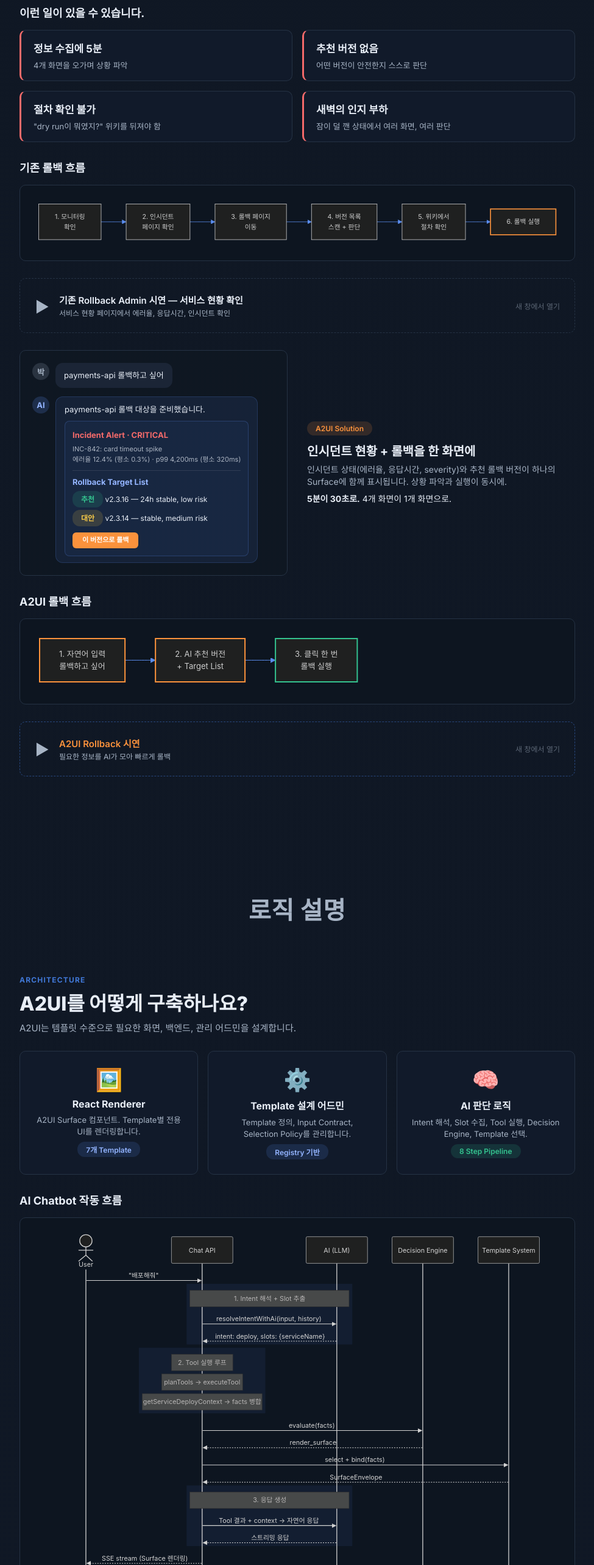
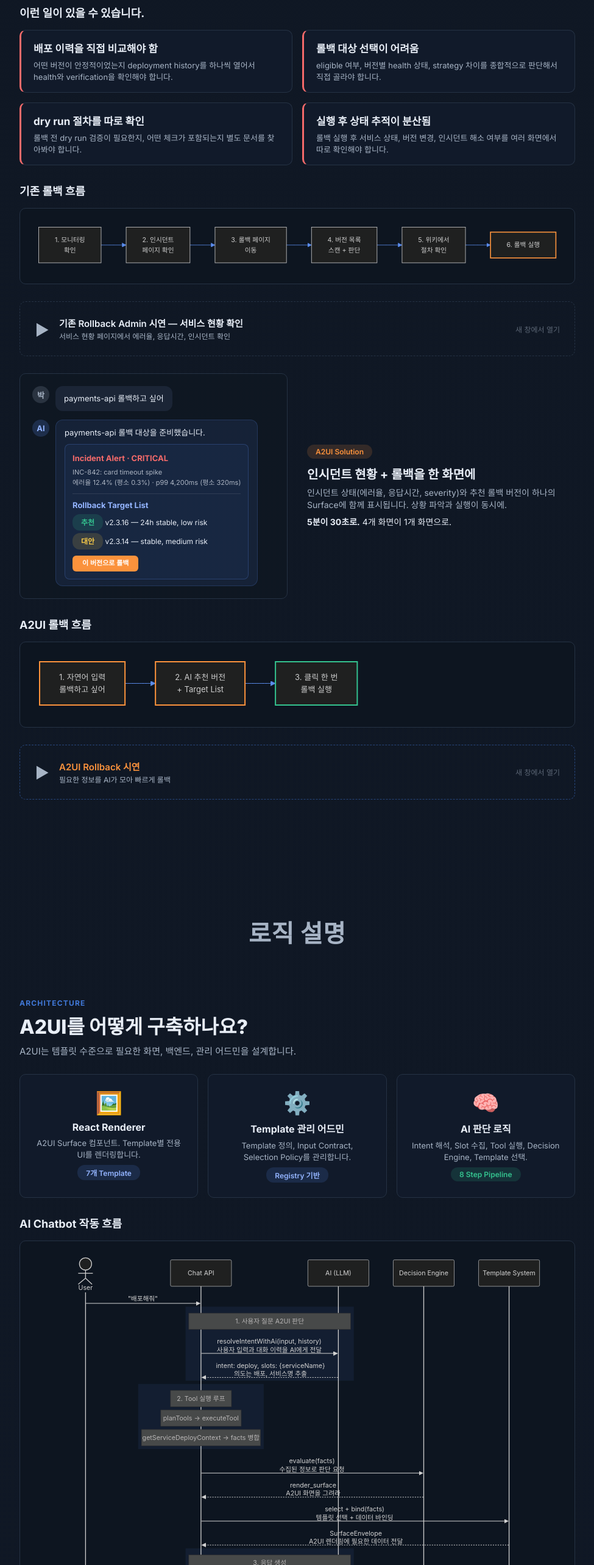
Before and after one commit to tahooki/a2ui-poc-rt-new-3, a Next.js app: page /story in a window 1280 px wide. Shown: the part 6277-8843 px from the top of the page at 61% size, without its empty margins (268-1243 px from the left). Built offline with nearby package versions, Linux system fonts and the light colour scheme.

Commit message:
feat: update StoryPage content to enhance clarity and detail in rollback flow descriptions

```diff
--- a/src/devops-console/pages/story-page.tsx
+++ b/src/devops-console/pages/story-page.tsx
@@ -277,10 +277,10 @@ export function StoryPage() {
 
           <h3 className={s.flowTitle}>이런 일이 있을 수 있습니다.</h3>
           <div className={s.grid2}>
-            <div className={s.painCard}><h4>정보 수집에 5분</h4><p>4개 화면을 오가며 상황 파악</p></div>
-            <div className={s.painCard}><h4>추천 버전 없음</h4><p>어떤 버전이 안전한지 스스로 판단</p></div>
-            <div className={s.painCard}><h4>절차 확인 불가</h4><p>&quot;dry run이 뭐였지?&quot; 위키를 뒤져야 함</p></div>
-            <div className={s.painCard}><h4>새벽의 인지 부하</h4><p>잠이 덜 깬 상태에서 여러 화면, 여러 판단</p></div>
+            <div className={s.painCard}><h4>배포 이력을 직접 비교해야 함</h4><p>어떤 버전이 안정적이었는지 deployment history를 하나씩 열어서 health와 verification을 확인해야 합니다.</p></div>
+            <div className={s.painCard}><h4>롤백 대상 선택이 어려움</h4><p>eligible 여부, 버전별 health 상태, strategy 차이를 종합적으로 판단해서 직접 골라야 합니다.</p></div>
+            <div className={s.painCard}><h4>dry run 절차를 따로 확인</h4><p>롤백 전 dry run 검증이 필요한지, 어떤 체크가 포함되는지 별도 문서를 찾아봐야 합니다.</p></div>
+            <div className={s.painCard}><h4>실행 후 상태 추적이 분산됨</h4><p>롤백 실행 후 서비스 상태, 버전 변경, 인시던트 해소 여부를 여러 화면에서 따로 확인해야 합니다.</p></div>
           </div>
 
           <h3 className={s.flowTitle}>기존 롤백 흐름</h3>
@@ -357,7 +357,7 @@ export function StoryPage() {
           <p className={s.sectionDesc}>A2UI는 템플릿 수준으로 필요한 화면, 백엔드, 관리 어드민을 설계합니다.</p>
           <div className={s.grid3}>
             <div className={s.archBox}><div style={{ fontSize: 36, marginBottom: 8 }}>🖼️</div><h4>React Renderer</h4><p>A2UI Surface 컴포넌트. Template별 전용 UI를 렌더링합니다.</p><span className={`${s.badge} ${s.badgeBlue}`} style={{ marginTop: 8 }}>7개 Template</span></div>
-            <div className={s.archBox}><div style={{ fontSize: 36, marginBottom: 8 }}>⚙️</div><h4>Template 설계 어드민</h4><p>Template 정의, Input Contract, Selection Policy를 관리합니다.</p><span className={`${s.badge} ${s.badgeBlue}`} style={{ marginTop: 8 }}>Registry 기반</span></div>
+            <div className={s.archBox}><div style={{ fontSize: 36, marginBottom: 8 }}>⚙️</div><h4>Template 관리 어드민</h4><p>Template 정의, Input Contract, Selection Policy를 관리합니다.</p><span className={`${s.badge} ${s.badgeBlue}`} style={{ marginTop: 8 }}>Registry 기반</span></div>
             <div className={s.archBox}><div style={{ fontSize: 36, marginBottom: 8 }}>🧠</div><h4>AI 판단 로직</h4><p>Intent 해석, Slot 수집, Tool 실행, Decision Engine, Template 선택.</p><span className={`${s.badge} ${s.badgeGreen}`} style={{ marginTop: 8 }}>8 Step Pipeline</span></div>
           </div>
 
@@ -370,19 +370,19 @@ export function StoryPage() {
     participant Tpl as Template System
     User->>Orch: "배포해줘"
     rect rgba(91,141,238,0.08)
-    Note over Orch,LLM: 1. Intent 해석 + Slot 추출
-    Orch->>LLM: resolveIntentWithAi(input, history)
-    LLM-->>Orch: intent: deploy, slots: {serviceName}
+    Note over Orch,LLM: 1. 사용자 질문 A2UI 판단
+    Orch->>LLM: resolveIntentWithAi(input, history)<br/>사용자 입력과 대화 이력을 AI에게 전달
+    LLM-->>Orch: intent: deploy, slots: {serviceName}<br/>의도는 배포, 서비스명 추출
     end
     rect rgba(91,141,238,0.08)
     Note over Orch: 2. Tool 실행 루프
     Note over Orch: planTools → executeTool
     Note over Orch: getServiceDeployContext → facts 병합
     end
-    Orch->>Dec: evaluate(facts)
-    Dec-->>Orch: render_surface
-    Orch->>Tpl: select + bind(facts)
-    Tpl-->>Orch: SurfaceEnvelope
+    Orch->>Dec: evaluate(facts)<br/>수집된 정보로 판단 요청
+    Dec-->>Orch: render_surface<br/>A2UI 화면을 그려라
+    Orch->>Tpl: select + bind(facts)<br/>템플릿 선택 + 데이터 바인딩
+    Tpl-->>Orch: SurfaceEnvelope<br/>A2UI 렌더링에 필요한 데이터 전달
     rect rgba(91,141,238,0.08)
     Note over Orch,LLM: 3. 응답 생성
     Orch->>LLM: Tool 결과 + context → 자연어 응답
@@ -393,25 +393,25 @@ export function StoryPage() {
           <div className={s.grid3} style={{ marginTop: '2rem' }}>
             <div className={s.valueCard}>
               <h4>AI (LLM)</h4>
-              <p>사용자 발화에서 의도(Intent)와 필요한 파라미터(Slot)를 추출하고, 최종 결과를 자연어로 정리하여 응답을 생성합니다.</p>
+              <p>사용자가 무엇을 원하는지 파악하고, A2UI 화면을 그려야 하는지 판단합니다. 최종 결과도 자연어로 정리해줍니다.</p>
             </div>
             <div className={s.valueCard}>
               <h4>Decision Engine</h4>
-              <p>수집된 Slot과 Tool 실행 결과(facts)를 평가하여, UI를 렌더링할지(render_surface) 추가 질문을 할지(ask_followup) 판단합니다.</p>
+              <p>AI가 아닌 규칙 기반 로직으로, 필요한 정보가 다 모였는지 체크합니다. 부족하면 되묻고, 충분하면 화면을 그립니다.</p>
             </div>
             <div className={s.valueCard}>
               <h4>Template System</h4>
-              <p>Decision Engine의 판단에 따라 적절한 UI 템플릿을 선택하고, facts 데이터를 바인딩하여 최종 Surface를 구성합니다.</p>
+              <p>상황에 맞는 A2UI 화면 템플릿을 골라서, 수집된 데이터를 채워 넣어 사용자에게 보여줄 최종 화면을 만듭니다.</p>
             </div>
           </div>
 
           <ol style={{ marginTop: '2rem', lineHeight: '2', color: 'var(--text-secondary, #b0b0b0)', paddingLeft: '1.2rem' }}>
             <li>사용자가 <strong>&ldquo;배포해줘&rdquo;</strong>라고 입력하면, Chat API가 <strong>AI(LLM)</strong>에게 의도 해석을 요청합니다.</li>
-            <li>AI(LLM)는 발화에서 <strong>Intent(배포)</strong>와 <strong>Slot(serviceName 등)</strong>을 추출하여 돌려줍니다.</li>
-            <li>Chat API는 추출된 정보를 바탕으로 <strong>Tool을 실행</strong>하여 배포 컨텍스트, 서비스 목록 등 실제 데이터(facts)를 수집합니다.</li>
-            <li><strong>Decision Engine</strong>이 facts를 평가하여, UI를 렌더링할지(<code>render_surface</code>) 추가 질문이 필요한지(<code>ask_followup</code>) 판단합니다.</li>
-            <li><strong>Template System</strong>이 워크플로에 맞는 UI 템플릿을 선택하고, facts 데이터를 바인딩하여 최종 Surface를 구성합니다.</li>
-            <li>AI(LLM)가 결과를 자연어로 정리한 응답과 함께, <strong>Surface가 SSE 스트리밍으로 사용자에게 전달</strong>됩니다.</li>
+            <li>AI가 사용자의 입력을 <strong>A2UI로 그려야 하는지 판단</strong>합니다. 예를 들어 &ldquo;배포해줘&rdquo;는 배포 A2UI를, &ldquo;승인 현황 보여줘&rdquo;는 승인 큐 A2UI를 그려야 한다고 판단합니다.</li>
+            <li>Chat API는 판단 결과를 바탕으로 <strong>Tool을 실행</strong>하여 실제 데이터(facts)를 수집합니다. 예를 들어 배포라면 <code>getServiceDeployContext</code>를 호출해 서비스 목록, 추천 버전, 최근 배포 이력 등을 가져옵니다.</li>
+            <li><strong>Decision Engine</strong>이 facts를 평가하여, A2UI 화면을 그릴지(<code>render_surface</code>) 추가 질문이 필요한지(<code>ask_followup</code>) 판단합니다. 예를 들어 서비스명이 아직 없으면 &ldquo;어떤 서비스를 배포할까요?&rdquo;라고 되묻습니다.</li>
+            <li><strong>Template System</strong>이 워크플로에 맞는 UI 템플릿을 선택하고, facts 데이터를 바인딩합니다. 예를 들어 배포라면 <code>quick_deploy_launchpad</code> 템플릿에 서비스명, 버전, 리스크 정보를 채워 넣습니다.</li>
+            <li>AI(LLM)가 결과를 자연어로 정리한 응답과 함께, <strong>완성된 A2UI 화면이 사용자에게 전달</strong>됩니다. 사용자는 이 화면에서 바로 확인하고 실행할 수 있습니다.</li>
           </ol>
         </section>
 
```
Also changed, not shown: 1 other file (tests, documents, lock files or other folders).
